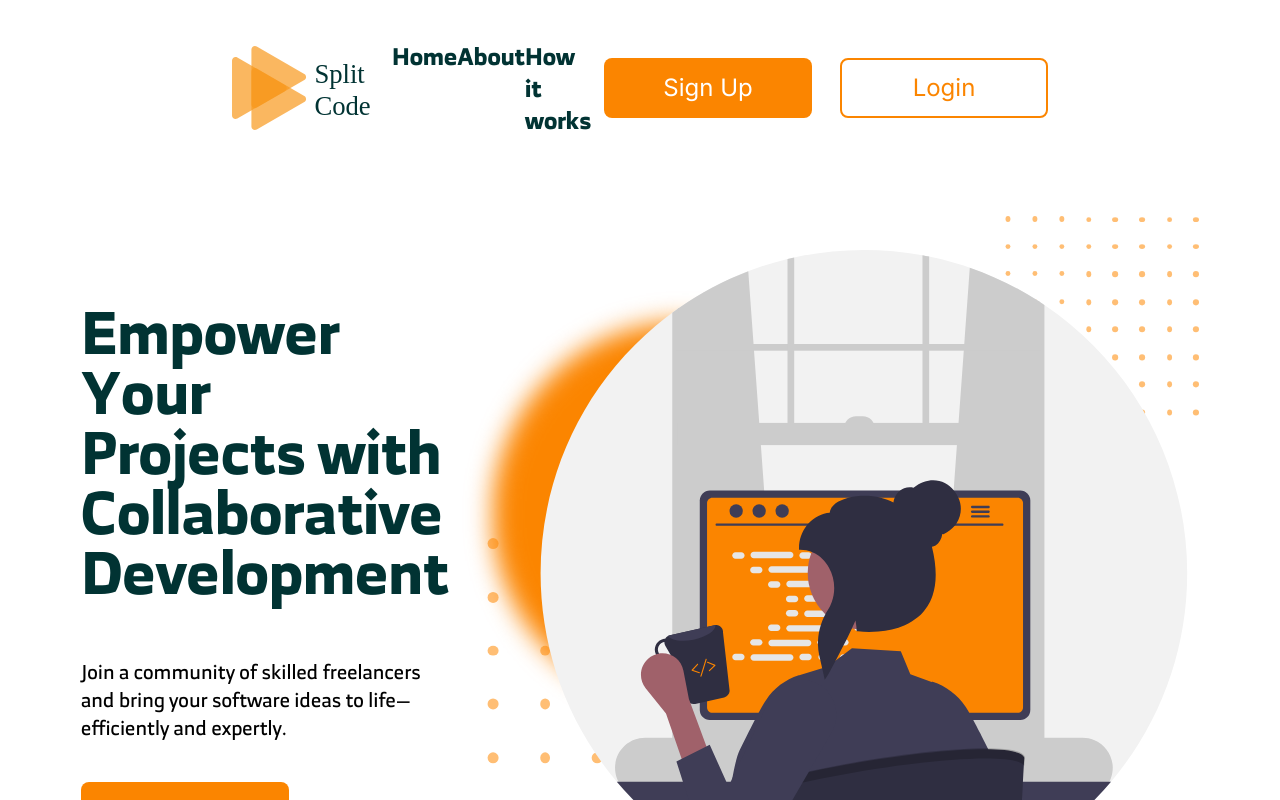
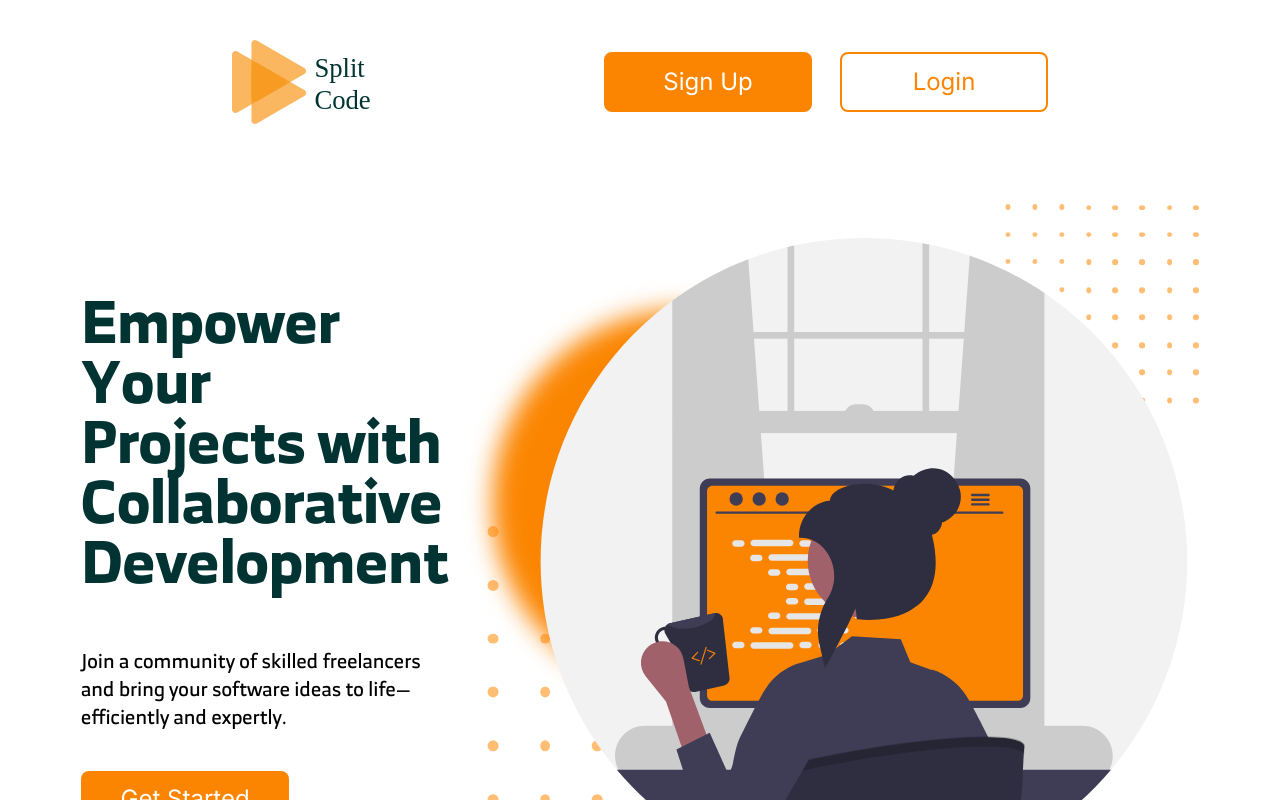
Before and after one commit to M7zain/split-code, a Next.js app: page / in a window 1280 px wide. Shown: the top 800 px of the page. Built offline with nearby package versions, Linux system fonts and the light colour scheme.

Commit message:
added login and signup buttons to navbar and optimi ed for desktop and mobile

```diff
--- a/src/app/ui/Navbar.tsx
+++ b/src/app/ui/Navbar.tsx
@@ -15,7 +15,7 @@ const Navbar = () => {
   return (
     <>
       {/* Desktop Nav */}
-      <nav className='hidden md:flex justify-between items-center p-10 md:mx-[15vw]'>
+      <nav className='hidden md:flex justify-between items-center p-10 space-x-4 lg:mx-[15vw]'>
         <Image
           src={logo}
           alt='company logo'
@@ -23,7 +23,7 @@ const Navbar = () => {
           priority
         />
 
-        <div className='hidden lg:flex justify-evenly w-full text-2xl font-rb font-bold text-oliveGreen'>
+        <div className='hidden md:hidden lg:hidden 2xl:flex  justify-evenly w-full text-2xl font-rb font-bold text-oliveGreen'>
           <Link href="#home">Home</Link>
           <Link href="#About">About</Link>
           <Link href="#How">How it works</Link>
@@ -56,7 +56,15 @@ const Navbar = () => {
           <Link href="#home">Home</Link>
           <Link href="#About">About</Link>
           <Link href="#How">How it works</Link>
+
+          <div className='flex space-x-4 mt-3'>
+          <Button buttonType="Sign Up" className='w-32' />
+          <Button buttonType="Login" className='w-32' />
         </div>
+
+        </div>
+
+
       </nav>
     </>
   )
```
